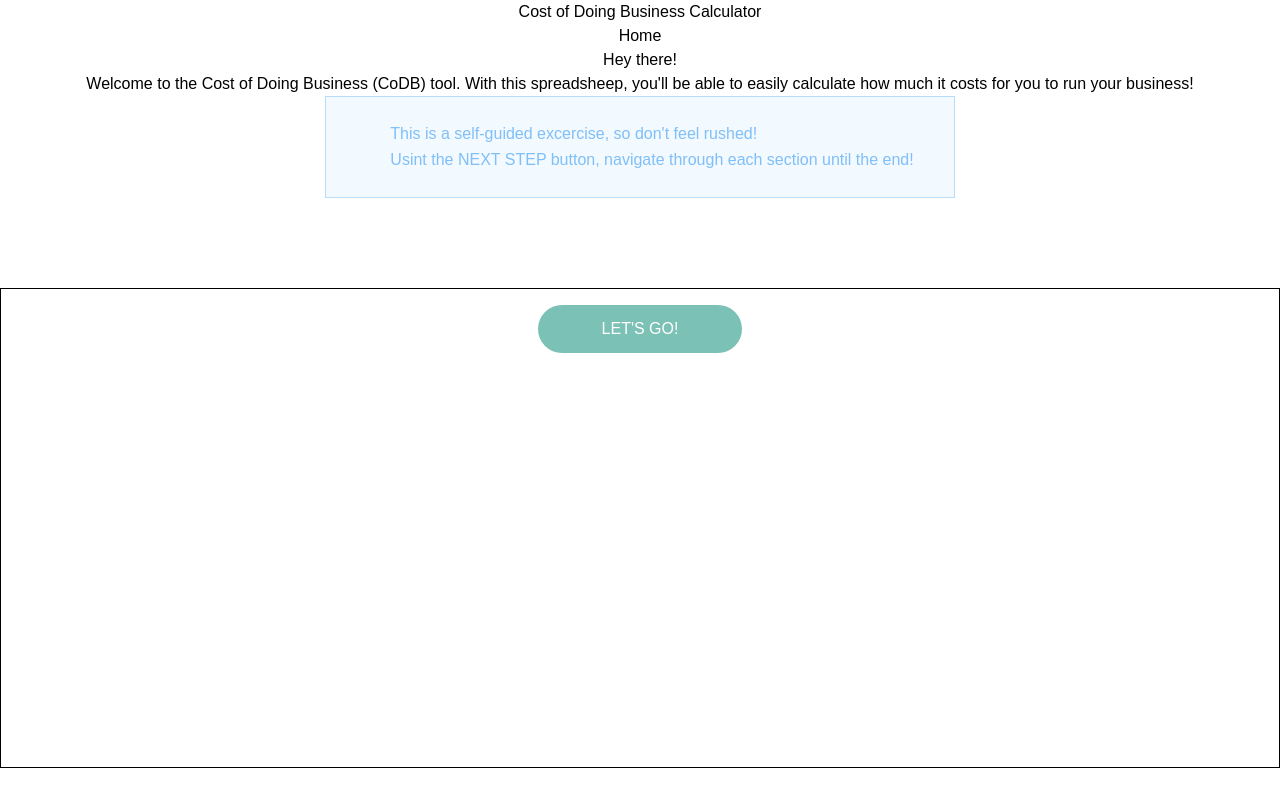
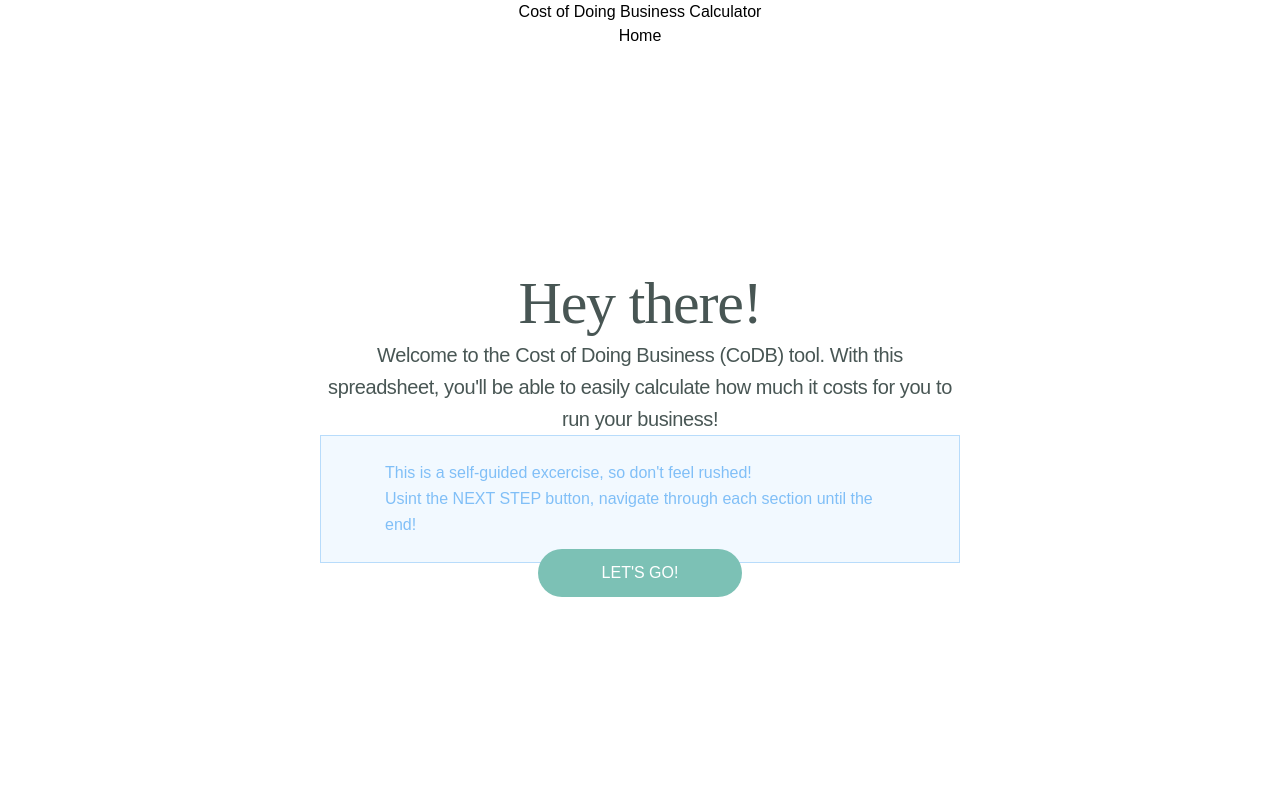
Before and after one commit to MoxElliot/codb-calculator, a Vue app: page / in a window 1280 px wide. Built offline with nearby package versions, Linux system fonts and the light colour scheme; what lodash.uniqueid would draw is missing.

Commit message:
Home Screen styling for form and footer (button)

```diff
--- a/src/components/StepComponents/Home.vue
+++ b/src/components/StepComponents/Home.vue
@@ -1,18 +1,20 @@
 <template>
-  <div class="grid justify-items-center">
-    <div>
-      <p>Hey there!</p>
-    </div>
-    <div>
-      <p>
-        Welcome to the Cost of Doing Business (CoDB) tool. With this spreadsheep, you'll be able to
-        easily calculate how much it costs for you to run your business!
-      </p>
-    </div>
-    <div class="info-blue">
-      <div>
-        <p>This is a self-guided excercise, so don't feel rushed!</p>
-        <p>Usint the NEXT STEP button, navigate through each section until the end!</p>
+  <div class="flex flex-row justify-center basis-full">
+    <div class="flex flex-col items-center justify-around basis-2/4">
+      <div class="">
+        <p class="font-serif text-grey-300 text-heading2 ">Hey there!</p>
+      </div>
+      <div class="">
+        <p class="font-sans text-grey-300 text-body2 text-center">
+          Welcome to the Cost of Doing Business (CoDB) tool. With this spreadsheet, you'll be able
+          to easily calculate how much it costs for you to run your business!
+        </p>
+      </div>
+      <div class="info-blue py-6 px-16 self-stretch">
+
+          <p>This is a self-guided excercise, so don't feel rushed!</p>
+          <p>Usint the NEXT STEP button, navigate through each section until the end!</p>
+
       </div>
     </div>
   </div>
--- a/src/components/views/Cobd.vue
+++ b/src/components/views/Cobd.vue
@@ -9,15 +9,15 @@ const { meta } = useForm()
 console.log('in Cobd.vue meta', meta)
 </script>
 
-<template>
-  <div class="flex flex-col h-full">
-    <div class=" h-1/10">
+<template class="h-screen">
+  <div class="grid grid-rows-3 h-screen">
+    <div class="">
       <codb-header />
     </div>
-    <div class="h-3/10">
-      <codb-form />
+    <div class="flex">
+      <codb-form class="flex basis-full"/>
     </div>
-    <div class="h-6/10 border flex align-center place-content-center">
+    <div class="flex align-center place-content-center">
       <codb-footer />
     </div>
   </div>
--- a/src/index.css
+++ b/src/index.css
@@ -15,7 +15,7 @@
     @apply bg-primary-white rounded-main border-btn text-grey-300 font-sans uppercase text-btn p-btn m-4 gap-2 w-228 h-48;
   }
   .info-blue {
-    @apply bg-blue-100 border border-blue-200 font-sans text-blue-300 text-body w-fit py-6 pr-10 pl-16
+    @apply bg-blue-100 border border-blue-200 font-sans text-blue-300 text-body
   }
 }
 
--- a/tailwind.config.js
+++ b/tailwind.config.js
@@ -13,14 +13,18 @@ module.exports = {
       width: {
         75: '75px',
         204: '204px',
-        228: '228px'
+        228: '228px',
+        '5/10':'50%',
       },
       height: {
         24: '24px',
         48: '48px',
         '1/20': '10%',
         '2/10': '20%',
+        '25/100':'25%',
         '3/10':'30%',
+        '35/100':'35%',
+        '5/10':'50%',
         '6/10': '60%',
       },
       padding: {
@@ -43,7 +47,7 @@ module.exports = {
       grey: {
         100: '#A4ABAA', //placeholder text, border
         200: '#F3F3F3', //border
-        300: '#485654' //main text, boarder
+        300: '#485654' //main text, boarder  "Greeney-Grey"
       },
       aqua: {
         100: '#E8F5F3', //active step icon background,
@@ -73,11 +77,27 @@ module.exports = {
           fontWeight: '400'
         }
       ],
+      heading2: [   // Home Page "Hey There"
+        '60px',
+        {
+          lineHeight: '72px',
+          letterSpacing: '-0.02em',
+          fontWeight: '400'
+        }
+      ],
       body: [
         '16px',
         {
           lineHeight: '26px',
           letterSpacing: '0em',
+          fontWeight: '400'
+        }
+      ],
+      body2: [
+        '20px',
+        {
+          lineHeight: '32px',
+          letterSpacing: '-0.02em',
           fontWeight: '400'
         }
       ],
```
Also changed, not shown: src/images/cloudspot-logo.png (added).
